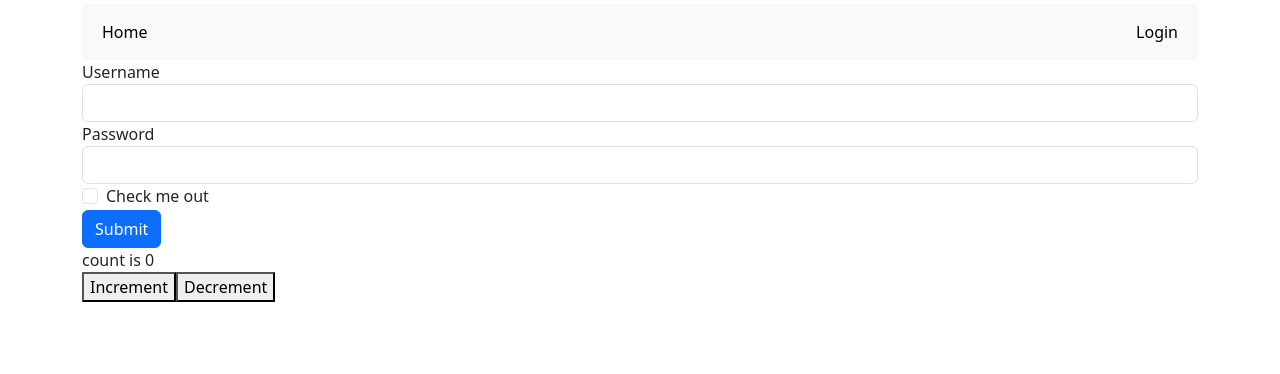
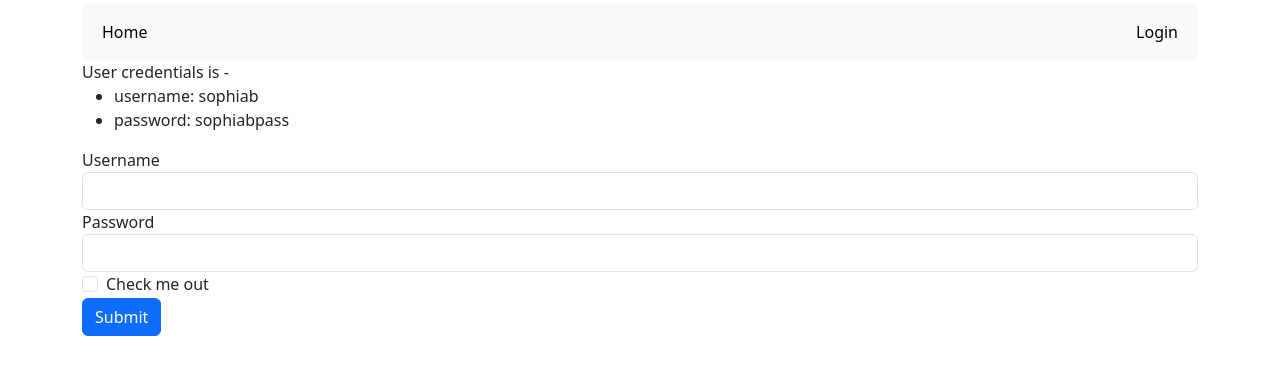
Before and after one commit to harmeet773/dummy-authentication-using-redux, a React (Vite) app: page /login in a window 1280 px wide. Shown: the top 374 px of the page. Built offline with nearby package versions, Linux system fonts and the light colour scheme.

Commit message:
everything is working fine now

```diff
--- a/src/App.jsx
+++ b/src/App.jsx
@@ -4,8 +4,6 @@ import {  Routes, Route } from 'react-router-dom';
 import Home from './pages/Home';
 import About from './pages/About';
 import Navbar from './components/navbar';
-import CounterApp from  './counterApp/CounterApp.jsx';
-
 import Login from './components/Login.jsx';
 
 
@@ -24,7 +22,6 @@ function App() {
         <Route path='/login' element={<Login />} />
 
       </Routes>
-      <CounterApp />
 
       </div>
     </>
--- a/src/components/Login.jsx
+++ b/src/components/Login.jsx
@@ -1,10 +1,11 @@
 import React from "react";
 import { useRef } from "react";
-
+import { useDispatch } from "react-redux";
 
 const Login = () => {
   const emailRef = useRef("hiii");
   const passwordRef = useRef("dsfdsfsdf");
+  const dispatch = useDispatch();
 
   const authenticateUser = (email, password) => {
     console.log("authenticating user with email ", email, " and password ", password);
@@ -14,11 +15,19 @@ const Login = () => {
       body: JSON.stringify({
         username: email,
         password: password,
-      })
-    })
-      .then(res => res.json())
-      .then(console.log);
-  }
+      })}).then(res => res.json())
+    .then(data => {
+      console.log("Response:", data);
+      // Dispatch an action with the login data
+      dispatch({ type: 'LOGIN_SUCCESS', payload: data });
+    }).catch(err => {
+      console.error("Login failed:", err);
+    })};
+
+
+
+
+
   const submitForm = (e) => {
     e.preventDefault();
     console.log("email is ", emailRef.current.value);
@@ -27,6 +36,13 @@ const Login = () => {
     window.alert("form submitted");
   }
   return (<>
+
+  <div> User credentials is -    </div>
+  <ul>
+    <li>username: sophiab </li>
+    <li>password: sophiabpass </li>
+  </ul>
+
     <form onSubmit={submitForm} >
       <div className="form-group">
         <label htmlFor="userName">Username</label>
--- a/src/main.jsx
+++ b/src/main.jsx
@@ -6,9 +6,6 @@ import 'bootstrap/dist/js/bootstrap.bundle.min.js';
 import { BrowserRouter } from 'react-router-dom';
 import store from './store.js';
 import { Provider } from 'react-redux';
-
-
-
 
 createRoot(document.getElementById('root')).render(
   <StrictMode>
```
Also changed, not shown: src/store.js (+0 -8 lines).
